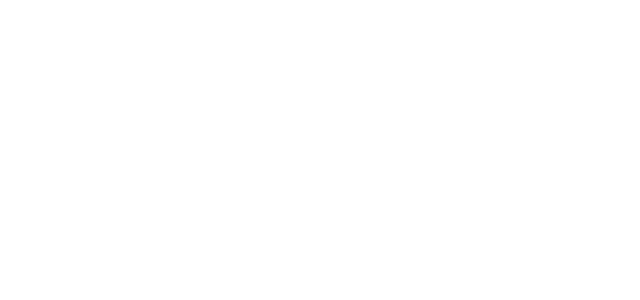
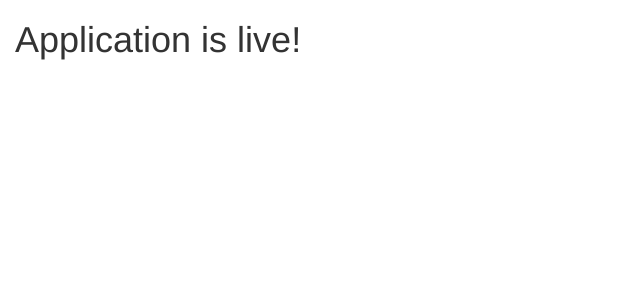
Before and after one commit to schaveyt/angular7_course_project, an Angular app: page / in a window 1280 px wide. Shown: the top 300 px of the page, without its empty margins (0-640 px from the left). Built offline with nearby package versions, Linux system fonts and the light colour scheme.

Commit message:
added app's top level container div

```diff
--- a/src/app/app.component.html
+++ b/src/app/app.component.html
@@ -0,0 +1,3 @@
+<div class="container-fluid">
+    <h1>Application is live!</h1>
+</div>
```
